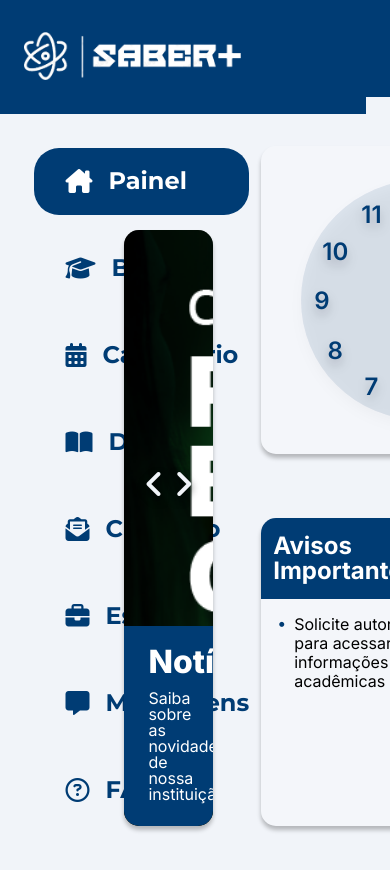
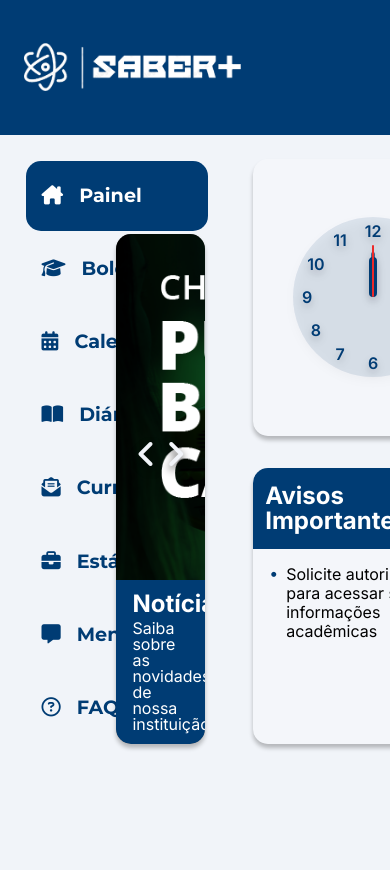
Before and after one commit to Felps1z/Saber-mais, a plain HTML site: page home.html in a window 390 px wide. Shown: the top 870 px of the page. After the commit the page ends 844 px from the top, so only its background shows below. Drawn offline with Linux system fonts and the light colour scheme.

Commit message:
Melhorando responsividade da home para PCs e organizando o código JavaScript da home

```diff
--- a/home.html
+++ b/home.html
@@ -15,7 +15,6 @@
 </head>
 
 <body>
-    <div class="false-header"></div>
     <header>
         <div id="logo">
             <img src="src/assets/img/logo_larga_redimensionada.png" alt="">
@@ -30,6 +29,7 @@
             </button>
         </div>
     </header>
+    <div class="false-header"></div>
 
     <main>
         <!-- SIDEBAR (BARRA LATERAL) -->
@@ -124,8 +124,10 @@
                     <h2>Avisos Importantes <i class="fa-solid fa-triangle-exclamation" style="color: #ffffff;"></i></h2>
                 </div>
                 <div class="warning">
-                    <p style="color: #003c74">•</p>
-                    <p>Solicite autorização para acessar suas informações acadêmicas</p>
+                    <div>
+                        <p style="color: #003c74">•</p>
+                        <p>Solicite autorização para acessar suas informações acadêmicas</p>
+                    </div>
                     <a href="" title="Clique para redirecionar"><i class="fa-solid fa-up-right-from-square"
                             style="color: #003c74;"></i></a>
                 </div>
--- a/script.js
+++ b/script.js
@@ -1,5 +1,5 @@
 
-// -> MENSAGEM DE BOM DIA <-
+// -> MENSAGEM DE BOM DIA
 const div = document.querySelector('#greetings');
 
 const date = new Date();
@@ -19,7 +19,7 @@ div.innerHTML += `, ${primeiroNome}`;
 
 
 
-// -> ABRIR MENU DO PERFIL <-
+// -> ABRIR MENU DO PERFIL
 function toggleMenu() {
     const options = document.querySelector('#options');
     options.classList.toggle('menuTranslateX');
@@ -33,38 +33,44 @@ function toggleMenu() {
     }
 }
 
-//Responsividade
-
-
-    var logo = document.querySelector('#logo img');
-
-    if (window.innerWidth < 480){
-
-    }
-
-// -> SLIDER (CARROSSEL) <-
+// -> SLIDER (CARROSSEL)
 const box = document.querySelector('.slides');
 const images = document.querySelectorAll('.slides img');
 
 let count = 0;
 
+/*Rolagem automática*/
 function slider() {
     count++;
     if (count > images.length - 1) {
         count = 0;
     }
 
-    box.style.transform = `translateX(${-count * 72}rem)`;
+    if (window.innerWidth >= 1920){
+        box.style.transform = `translateX(${-count * 57}rem)`;
+    } else{
+        box.style.transform = `translateX(${-count * 34}rem)`;
+    }
 }
 
+/*Botão Voltar*/
 function sliderBack(){
     count--;
-    box.style.transform = `translateX(${-count * 72}rem)`;
+    if (window.innerWidth >= 1920){
+        box.style.transform = `translateX(${-count * 57}rem)`;
+    } else{
+        box.style.transform = `translateX(${-count * 34}rem)`;
+    }
 }
 
+/*Botão Avançar*/
 function sliderAdvance(){
     count++
-    box.style.transform = `translateX(${-count * 72}rem)`;
+    if (window.innerWidth >= 1920){
+        box.style.transform = `translateX(${-count * 57}rem)`;
+    } else{
+        box.style.transform = `translateX(${-count * 34}rem)`;
+    }
 }
 
 document.querySelector('.slider .icon-voltar').addEventListener('click', (event) => {
--- a/src/styles/home-content.css
+++ b/src/styles/home-content.css
@@ -9,18 +9,14 @@
 }
 
 body {
-    min-height: 100vh;
-    min-width: 100vw;
+    max-height: 100dvh;
+    max-width: 100dvw;
     overflow: hidden;
     background-color: #F1F4F9;
     color: #FFFFFF;
 }
 
-main {
-    display: grid;
-    grid-template-columns: 20% 40% 40%;
-    padding: 1.5rem 0 1.5rem 1.5rem;
-}
+/* HEADER */
 
 header {
     background-color: var(--azul);
@@ -30,16 +26,8 @@ header {
     align-items: center;
     padding: 1.5rem 0 1.5rem 1.5rem;
     margin-right: 1.5rem;
-}
-
-.false-header {
-    position: absolute;
-    top: 0;
-    right: 0;
-    padding-bottom: 6.057rem;
-    width: 2rem;
-    background-color: var(--azul);
-    z-index: 1;
+    min-height: 16dvh;
+    max-height: 16dvh;
 }
 
 #logo img {
@@ -113,6 +101,52 @@ ul {
     background-color: #002340 !important;
 }
 
+/* MAIN */
+
+main {
+    display: grid;
+    grid-template-columns: 20% 40% 40%;
+    padding: 1.5rem;
+    min-height: 75dvh;
+    max-height: 75dvh;
+}
+
+main section {
+    margin-left: 1.5rem;
+    display: grid;
+}
+
+main section:nth-of-type(1) {
+    grid-template-rows: 10% 90%;
+    margin: 0 1.5rem;
+}
+
+main section:nth-of-type(2) {
+    grid-template-rows: 50% 50%;
+    margin: 0 0 0 1.5rem;
+}
+
+main section:nth-of-type(1) article {
+    background-color: gray;
+    width: 100%;
+    margin-top: 1rem;
+    border-radius: 15px;
+    position: relative;
+}
+
+.false-header {
+    position: absolute;
+    top: 0;
+    right: 0;
+    min-height: 16dvh;
+    max-height: 16dvh;
+    width: 2rem;
+    background-color: var(--azul);
+    z-index: 1;
+}
+
+
+
 aside ul {
     display: grid;
     gap: 0;
@@ -120,6 +154,8 @@ aside ul {
 }
 
 aside ul li {
+    display: flex;
+    align-items: center;
     list-style: none;
     padding: 1rem;
     border-radius: 15px;
@@ -136,19 +172,6 @@ aside ul li:hover:not(.elemento-clicado){
     background-color: #e3e9f7 !important;
 }
 
-/* aside ul li:hover{
-    text-decoration: underline;
-} */
-
-/* aside ul li:hover{
-    background-color: var(--azul) !important;
-    color: var(--white) !important;
-}
-
-aside ul li:hover i{
-    color: var(--white) !important;
-} */
-
 aside ul li:first-child {
     background-color: var(--azul);
     color: white;
@@ -158,26 +181,7 @@ aside ul li i {
     margin-right: 1rem;
 }
 
-main section {
-    margin: 0rem 1.5rem;
-    display: grid;
-}
 
-main section:nth-of-type(1) {
-    grid-template-rows: 10% 90%;
-}
-
-main section:nth-of-type(2) {
-    grid-template-rows: 50% 50%;
-}
-
-main section:nth-of-type(1) article {
-    background-color: gray;
-    width: 100%;
-    margin-top: 1rem;
-    border-radius: 15px;
-    position: relative;
-}
 
 #date-container,
 #events {
@@ -286,6 +290,10 @@ main section:nth-of-type(1) article {
 
 }
 
+#events .warning div{
+    display: flex;
+}
+
 #events .warning p {
     color: var(--black);
 }
@@ -302,6 +310,7 @@ main section:nth-of-type(1) article {
 #events .warning i:hover{
     color: #026ED2 !important;
 }
+
 
 #events #events__title h2 {
     font-size: 1.5rem;
@@ -376,8 +385,7 @@ main section:nth-of-type(1) article {
 }
 
 .slides img {
-    width: 30.55rem;
-    height: 19.2rem;
+    height: 50vh;
     cursor: pointer;
 }
 
--- a/src/styles/media-query.css
+++ b/src/styles/media-query.css
@@ -1,20 +1,21 @@
-@media screen and (max-width: 1366px) {
-    .right-container {}
+/*
+
+@media screen and (min-width: 1200px) and (max-width: 1919px) {
 }
 
-@media screen and (max-width: 1921px) {
+*/
+
+@media screen and (min-width: 1920px) {
     main {
-        height: 90vh;
-        padding: 2rem 1rem 3rem 2rem;
+        padding: 2rem 2rem 3rem 2rem;
     }
 
-    header{
-        padding: 2rem 0 2rem 1.5rem;
+    main section:nth-of-type(1){
+        margin: 0 2rem;
     }
 
-    .slides img {
-        width: initial;
-        height: 72.5vh;
+    main section:nth-of-type(2){
+        margin: 0 0 0 2rem;
     }
 
     aside ul {
@@ -23,9 +24,7 @@
     }
 
     aside ul li {
-        display: flex;
         padding: 0 0 0 32px;
-        align-items: center;
         font-size: 1.5rem;
         font-weight: 900;
         border-radius: 25px;
@@ -77,4 +76,10 @@
     #date-container #hour{
         justify-content: center;
     }
+
+    .warning {
+        justify-content: space-between;
+    }
+
+
 }
```
Also changed, not shown: perfil.html (+0 -1 lines).
